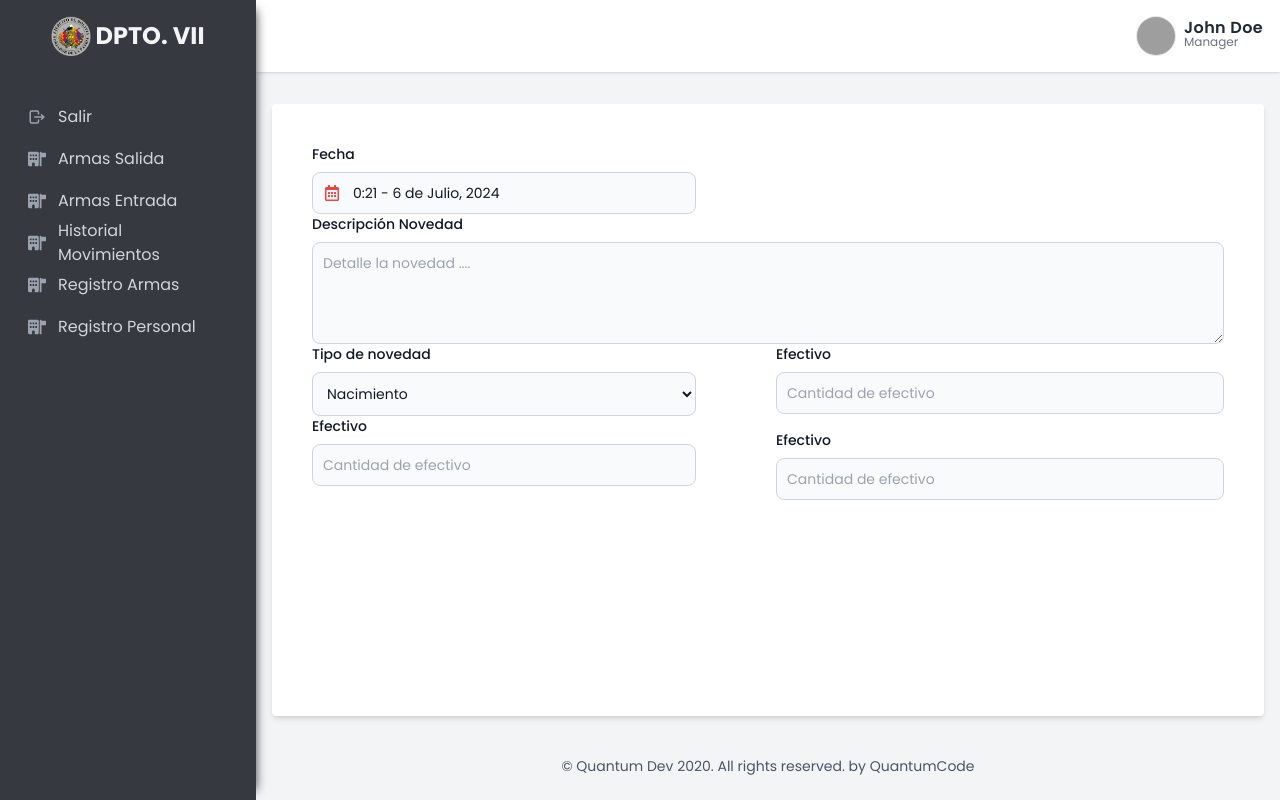
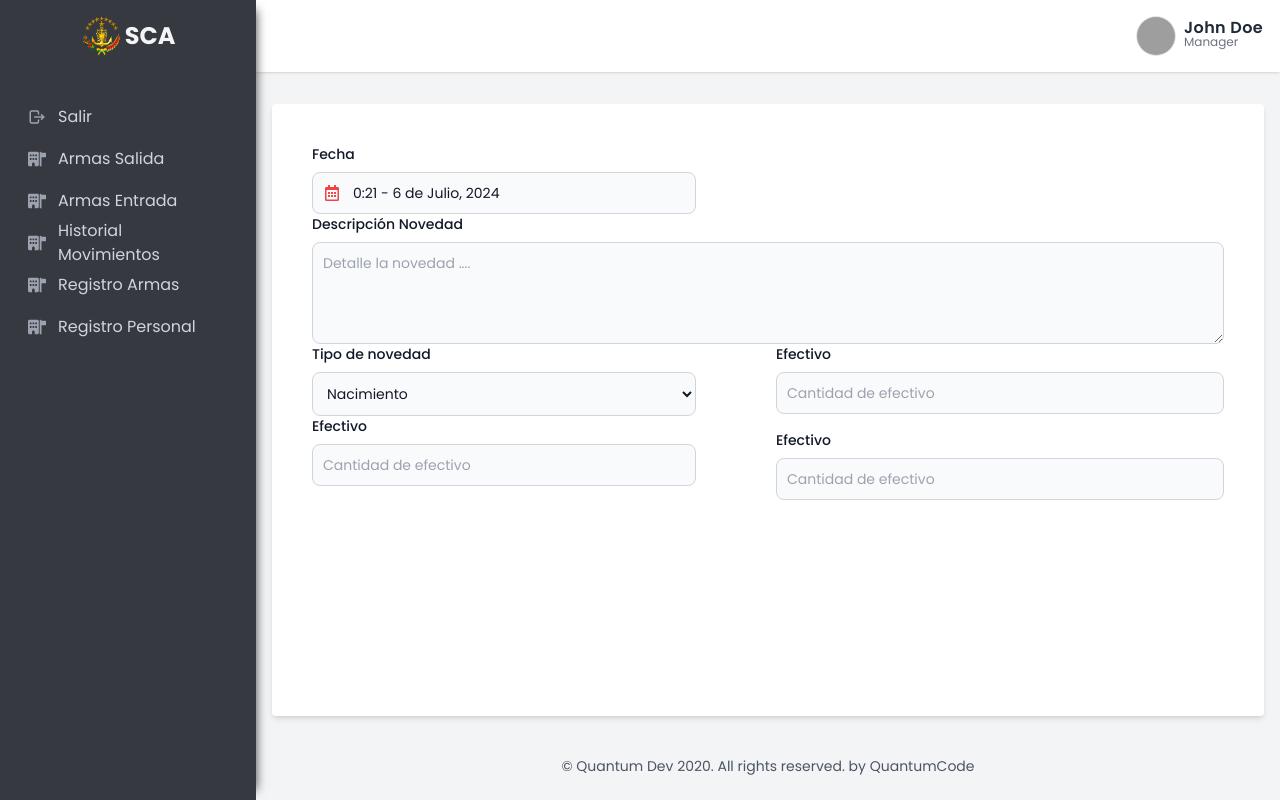
Before and after one commit to QuantumCode2000/soc-fronted, a React (Vite) app: page /reportes in a window 1280 px wide. Built offline with nearby package versions, Linux system fonts and the light colour scheme; grey boxes are pictures that could not be loaded.

Commit message:
funcionalidades completas

```diff
--- a/src/components/Sidebar/Sidebar.tsx
+++ b/src/components/Sidebar/Sidebar.tsx
@@ -9,7 +9,7 @@ const Sidebar = ({ selectedTitle }) => {
           <a href="#" className="inline-flex flex-row items-center">
             <img src={logo_principal} alt="" className="w-10 h-10" />
             <span className="leading-10 text-gray-100 text-2xl font-bold ml-1 uppercase">
-              DPTO. VII
+              SCA
             </span>
           </a>
         </div>
```
Also changed, not shown: src/assets/images/ll.png (added), src/assets/images/logo_principal.png.
